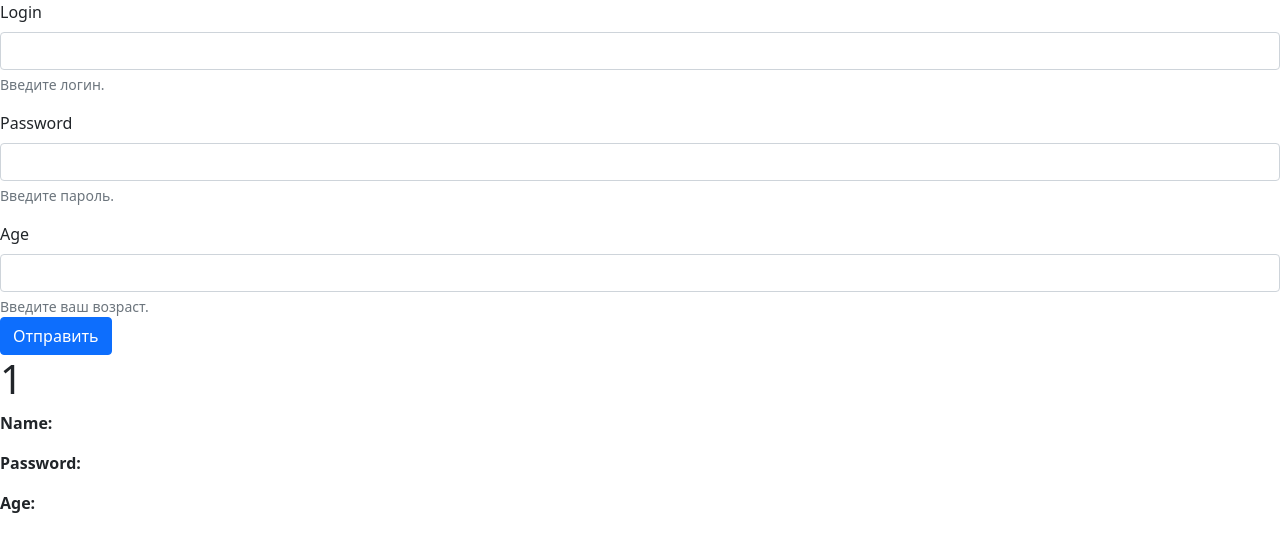
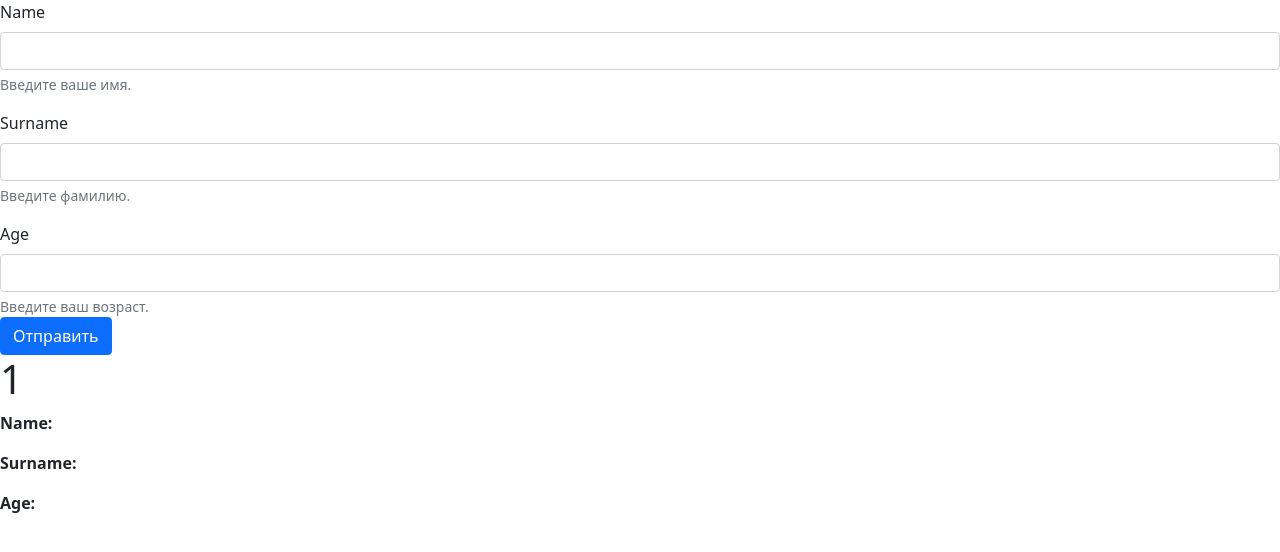
Before and after one commit to DmitryKan/homework-2-, a PHP site: page /?test=1 in a window 1280 px wide. Shown: the top 552 px of the page. Run offline with PHP 8.4, Linux system fonts and the light colour scheme.

Commit message:
правка 1

```diff
--- a/index.php
+++ b/index.php
@@ -1,38 +1,34 @@
 <?php
  $name= null;
- $password = null;
+ $surname = null;
  $age = null;
 
  if (!empty($_POST)) {
-     $name = isset($_POST['login']) ? $_POST['login'] : null;
-     $password = isset($_POST['password']) ? $_POST['password'] : null;
+     $name = isset($_POST['Name']) ? $_POST['Name'] : null;
+     $surname= isset($_POST['Surname']) ? $_POST['Surname'] : null;
      $age = isset($_POST['age']) ? $_POST['age'] : null;
  }
 
  if (!empty($_GET)) {
-     $name = isset($_GET['login']) ? $_GET['login'] : null;
-     $password = isset($_GET['password']) ? $_GET['password'] : null;
+     $name = isset($_GET['Name']) ? $_GET['Name'] : null;
+     $surname = isset($_GET['Surname']) ? $_GET['Surname'] : null;
      $age = isset($_GET['age']) ? $_GET['age'] : null;
  }
 
 ?>
 
-<html>
-<head>
     <link href="https://cdn.jsdelivr.net/npm/bootstrap@5.0.2/dist/css/bootstrap.min.css" rel="stylesheet" integrity="sha384-EVSTQN3/azprG1Anm3QDgpJLIm9Nao0Yz1ztcQTwFspd3yD65VohhpuuCOmLASjC" crossorigin="anonymous">
-</head>
-
 
 <form method="post">
     <div class="mb-3">
-        <label for="exampleInputlogin" class="form-label">Login</label>
-        <input required type="text" name="login" class="form-control">
-        <div class="form-text">Введите логин.</div>
+        <label for="exampleInputname" class="form-label"> Name</label>
+        <input required type="text" name="Name" class="form-control">
+        <div class="form-text">Введите ваше имя.</div>
     </div>
     <div class="mb-3">
-        <label for="exampleInputPassword1" class="form-label">Password</label>
-        <input type="password" name="password" class="form-control" id="exampleInputPassword1">
-        <div class="form-text">Введите пароль.</div>
+        <label for="exampleInputSurname" class="form-label">Surname</label>
+        <input type="Surname" name="Surname" class="form-control" id="exampleInputSurname">
+        <div class="form-text">Введите фамилию.</div>
     </div class="mb-3">
         <label for="exampleInputAge" class="form-label">Age</label>
         <input required type="text" name="age" class="form-control" id="exampleInputAge1">
@@ -41,20 +37,12 @@
 
 
     <button type="submit" class="btn btn-primary">Отправить</button>
-    </style>
-
-    <body>
 
 
 <h1><?= $_GET['test']; ?></h1>
 
 <div>
     <p> <strong>Name: </strong><?= $name ?></p>
-    <p><strong>Password: </strong><?= $password ?></p>
+    <p><strong>Surname: </strong><?= $surname ?></p>
     <p><strong>Age: </strong><?= $age ?></p>
 </div>
-
-    </form>
-
-</body>
-</html>
```
